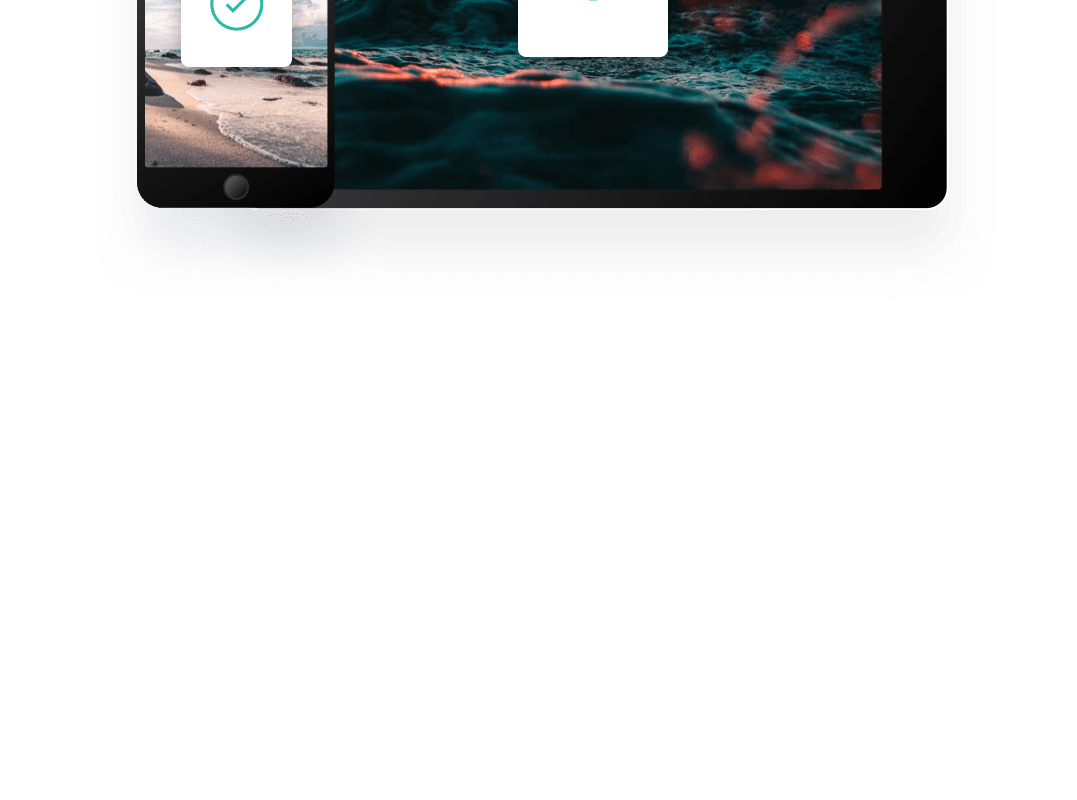
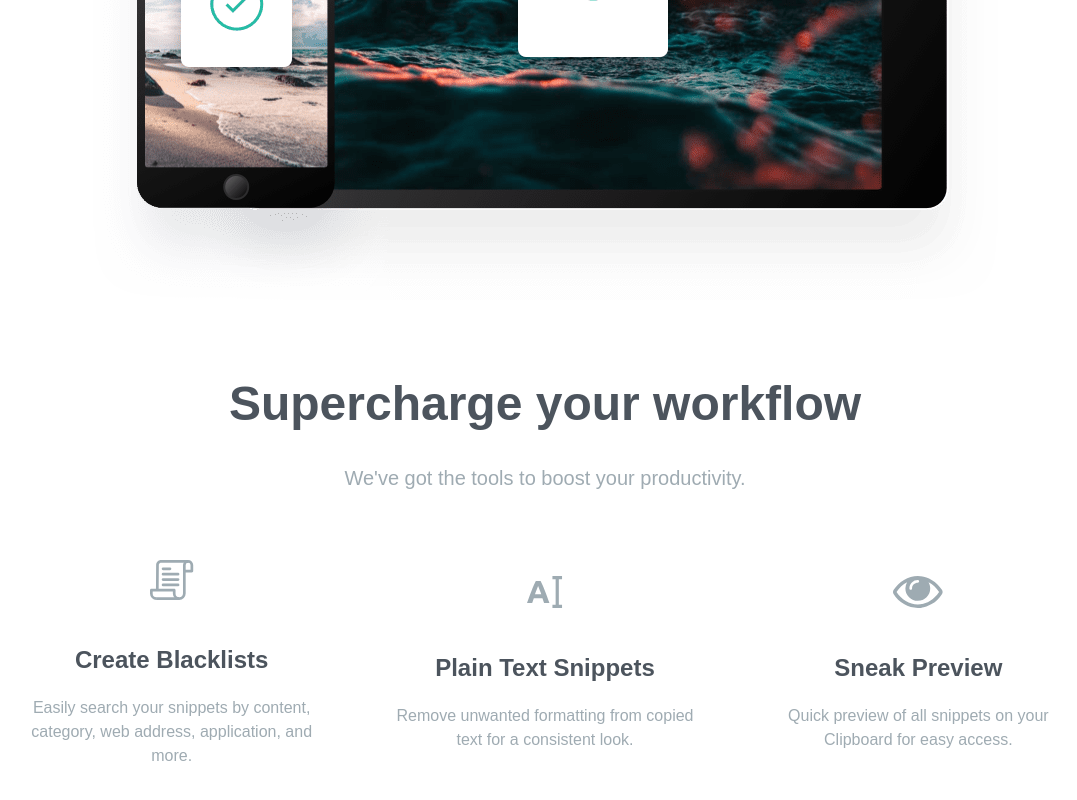
Before and after one commit to patrykpilek/tailwind-css-from-scratch, a website: page src/clipboard/index.html in a window 1280 px wide. Shown: the part 2304-3104 px from the top of the page, without its empty margins (95-1172 px from the left). Before the commit the page ends 2684 px from the top, so only its background shows below. Drawn offline with Linux system fonts and the light colour scheme; a web font is replaced by a local one.

Commit message:
Supercharge section

```diff
--- a/src/clipboard/index.html
+++ b/src/clipboard/index.html
@@ -99,5 +99,44 @@
         </div>
     </section>
 
+    <!-- Supercharge Section -->
+    <section id="supercharge">
+        <div class="section-container my-20">
+            <h3>Supercharge your workflow</h3>
+            <p class="section-content mb-16 text-xl">
+                We've got the tools to boost your productivity.
+            </p>
+            <!-- Items Container -->
+            <div class="flex flex-col items-center justify-between space-y-16 md:flex-row md:space-y-0 md:space-x-12">
+                <!-- Item 1 -->
+                <div class="flex flex-col items-center space-y-5">
+                    <img src="images/icon-blacklist.svg" alt="" class="mb-6" />
+                    <h5>Create Blacklists</h5>
+                    <p class="max-w-md text-grayishBlue">
+                        Easily search your snippets by content, category, web address, application, and more.
+                    </p>
+                </div>
+
+                <!-- Item 2 -->
+                <div class="flex flex-col items-center space-y-5">
+                    <img src="images/icon-text.svg" alt="" class="mb-6" />
+                    <h5>Plain Text Snippets</h5>
+                    <p class="max-w-md text-grayishBlue">
+                        Remove unwanted formatting from copied text for a consistent look.
+                    </p>
+                </div>
+
+                <!-- Item 3 -->
+                <div class="flex flex-col items-center space-y-5">
+                    <img src="images/icon-preview.svg" alt="" class="mb-6" />
+                    <h5>Sneak Preview</h5>
+                    <p class="max-w-md text-grayishBlue">
+                        Quick preview of all snippets on your Clipboard for easy access.
+                    </p>
+                </div>
+            </div>
+        </div>
+    </section>
+
 </body>
 </html>
```
Also changed, not shown: src/clipboard/css/style.css.
